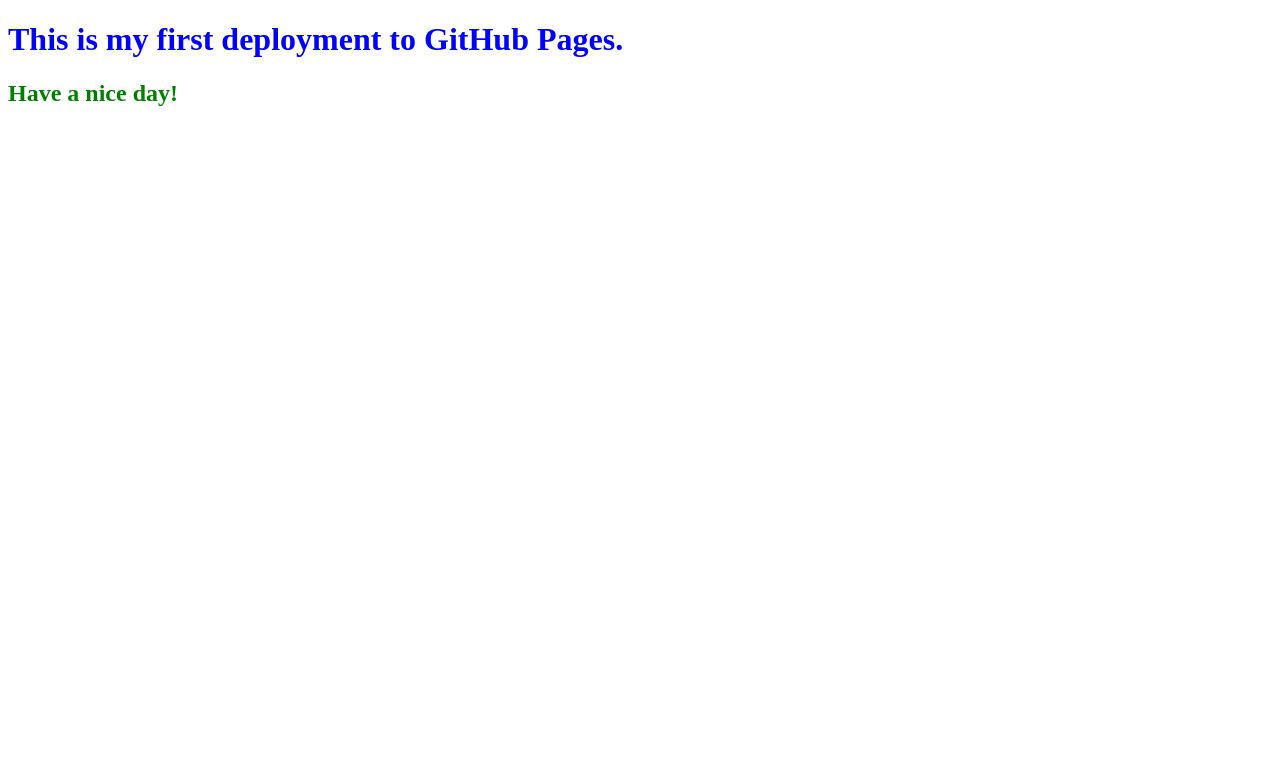
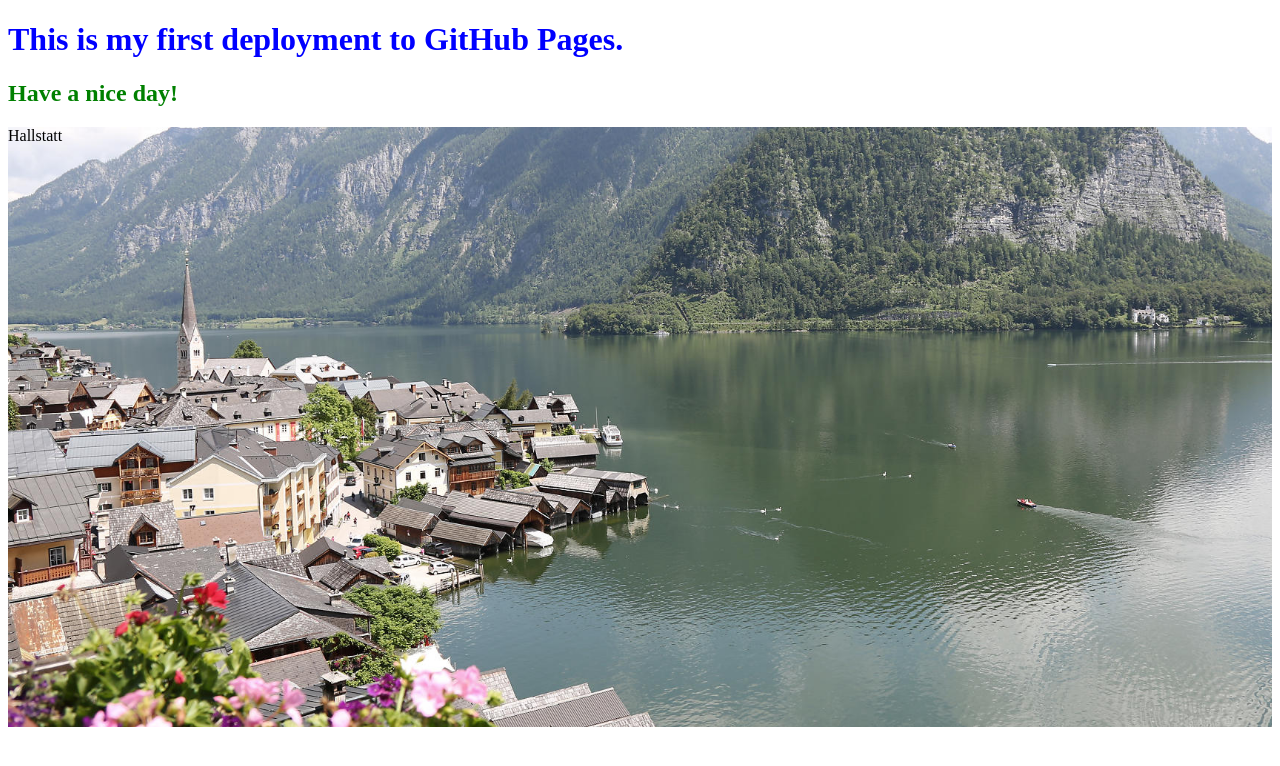
Before and after one commit to nthzs/git_practice, a plain HTML site: page index.html in a window 1280 px wide. Drawn offline with Linux system fonts and the light colour scheme.

Commit message:
Add image.

```diff
--- a/css/style.css
+++ b/css/style.css
@@ -5,3 +5,9 @@
 h2 {
   color: green;
 }
+.hallstatt {
+  background-image: url("../img/Hallstatt.jpg");
+  background-size: cover;
+  width: auto;
+  height: 600px;
+}
--- a/index.html
+++ b/index.html
@@ -8,5 +8,8 @@
   <body>
     <h1>This is my first deployment to GitHub Pages.</h1>
     <h2>Have a nice day!</h2>
+    <div class="hallstatt">
+      <p>Hallstatt</p>
+    </div>
   </body>
 </html>
```
Also changed, not shown: img/Hallstatt.jpg (added).
